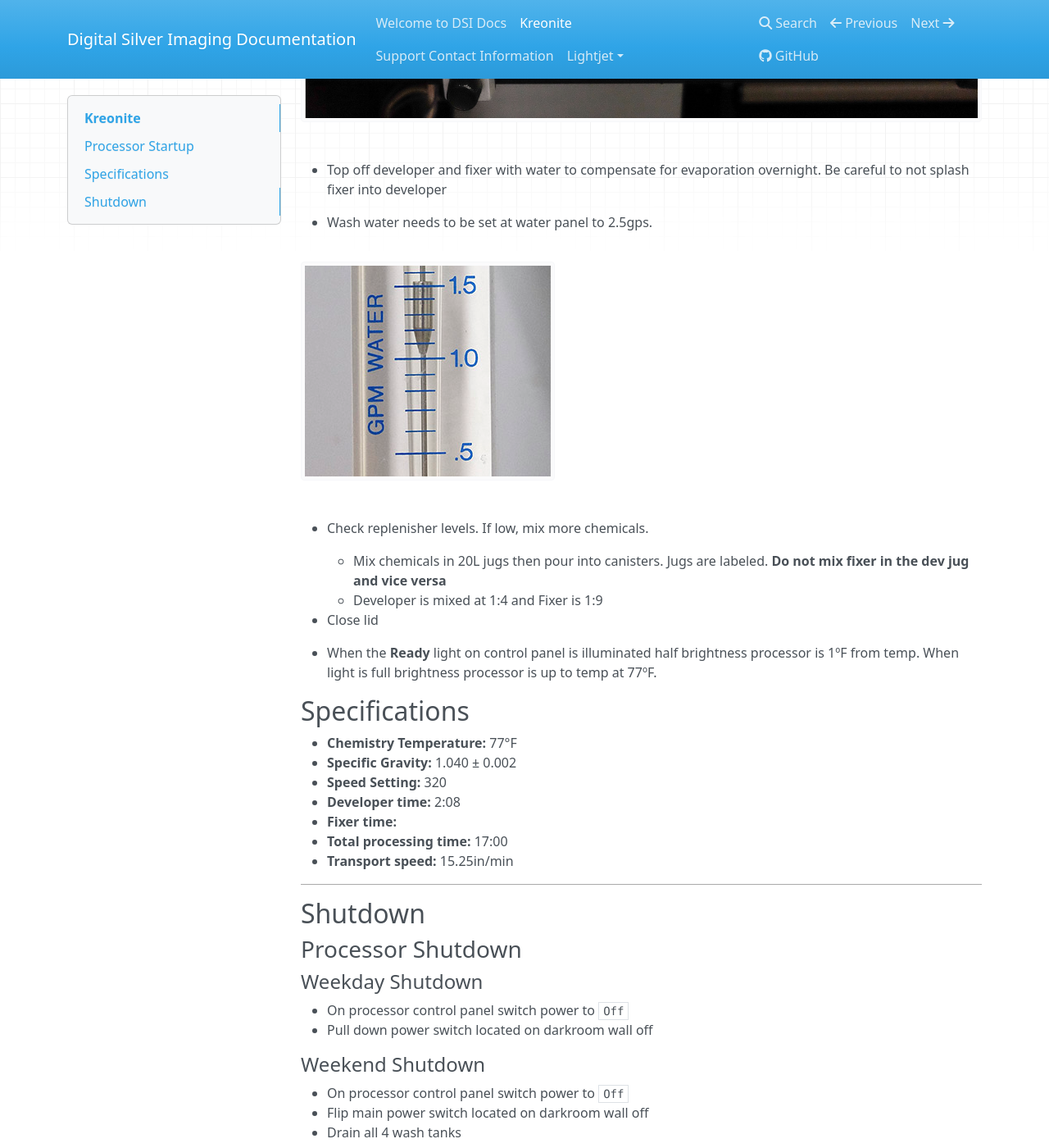
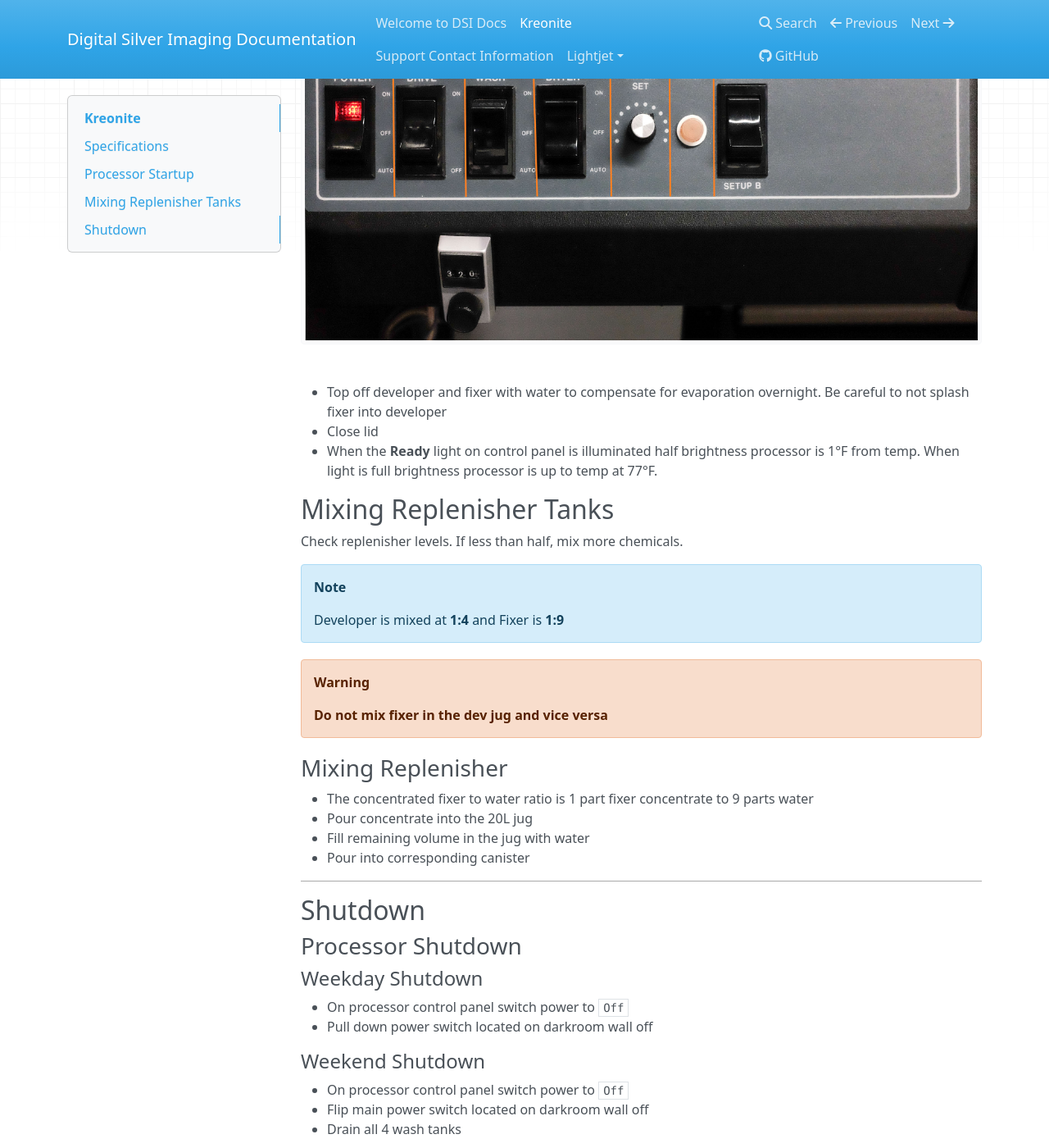
Before and after one commit to digitalsilverimaging/digitalsilverimaging.github.io, an MkDocs documentation site: the page built from docs/kreonite.md, in a window 1280 px wide and 1400 px high, scrolled down 610 px. Shown: the whole window at 82% size. Built offline with MkDocs 1.6.1, drawn with Linux system fonts in a browser that asks for light colours; nearby versions of some CDN libraries; some of the changed text lies outside the part shown.

Commit message:
Added more detail to Kreonite page and rearanged ordering

```diff
--- a/docs/kreonite.md
+++ b/docs/kreonite.md
@@ -1,4 +1,16 @@
 # Kreonite
+
+## Specifications
+* **Chemistry Temperature:** 77°F
+* **Specific Gravity:** 1.040 ± 0.002
+* **Speed Setting:** 320
+* **Developer time:** 2:08
+* **Fixer time:**
+* **Wash Water:** 2.5gps.
+* **Total processing time:** 17:00
+* **Transport speed:** 15.25in/min
+
+---
 
 ## Processor Startup
 
@@ -11,32 +23,28 @@
 ![Kreonite Control Panel](images/kreonite-control-panel.jpg)
 
 * Top off developer and fixer with water to compensate for evaporation overnight. Be careful to not splash fixer into developer
-
-* Wash water needs to be set at water panel to 2.5gps.
-
-![Water Panel Set to 2.5gpm](images/water-panel.jpg)
-
-* Check replenisher levels. If low, mix more chemicals.
-    * Mix chemicals in 20L jugs then pour into canisters. Jugs are labeled. **Do not mix fixer in the dev jug and vice versa**
-    * Developer is mixed at 1:4 and Fixer is 1:9
-
 * Close lid
-* When the **Ready** light on control panel is illuminated half brightness processor is 1ºF from temp. When light is full brightness processor is up to temp at 77ºF.
+* When the **Ready** light on control panel is illuminated half brightness processor is 1°F from temp. When light is full brightness processor is up to temp at 77°F.
 
 
-## Specifications
-* **Chemistry Temperature:** 77°F
-* **Specific Gravity:** 1.040 ± 0.002
-* **Speed Setting:** 320
-* **Developer time:** 2:08
-* **Fixer time:**
-* **Total processing time:** 17:00
-* **Transport speed:** 15.25in/min
+## Mixing Replenisher Tanks
+
+Check replenisher levels. If less than half, mix more chemicals.
+
+!!! Note
+    Developer is mixed at **1:4** and Fixer is **1:9**
+
+!!! Warning
+    **Do not mix fixer in the dev jug and vice versa**
+
+### Mixing Replenisher
+
+* The concentrated fixer to water ratio is 1 part fixer concentrate to 9 parts water
+* Pour  concentrate into the 20L jug
+* Fill remaining volume in the jug with water
+* Pour into corresponding canister
 
 ---
-
-
-
 
 ## Shutdown
 
```
